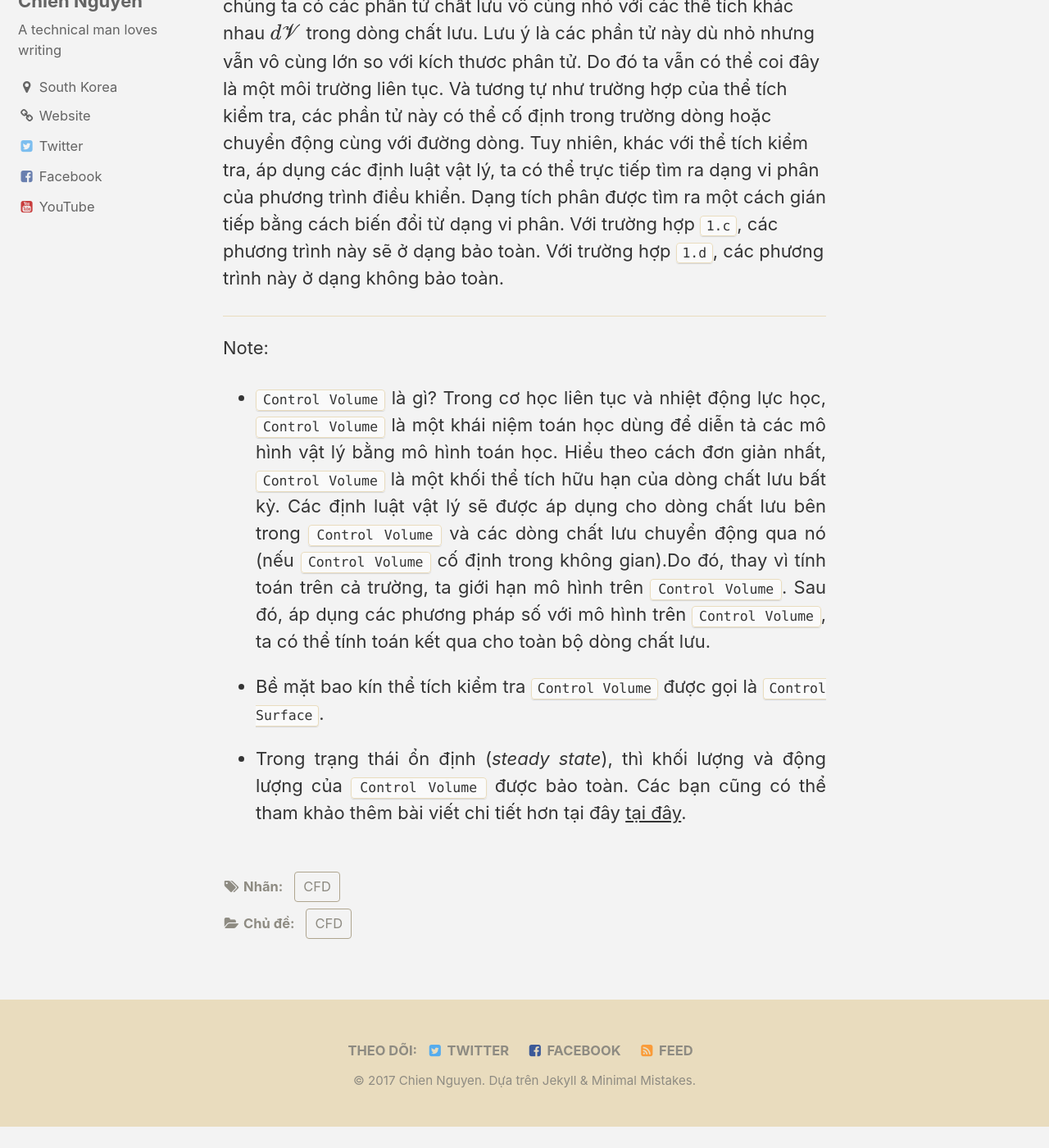
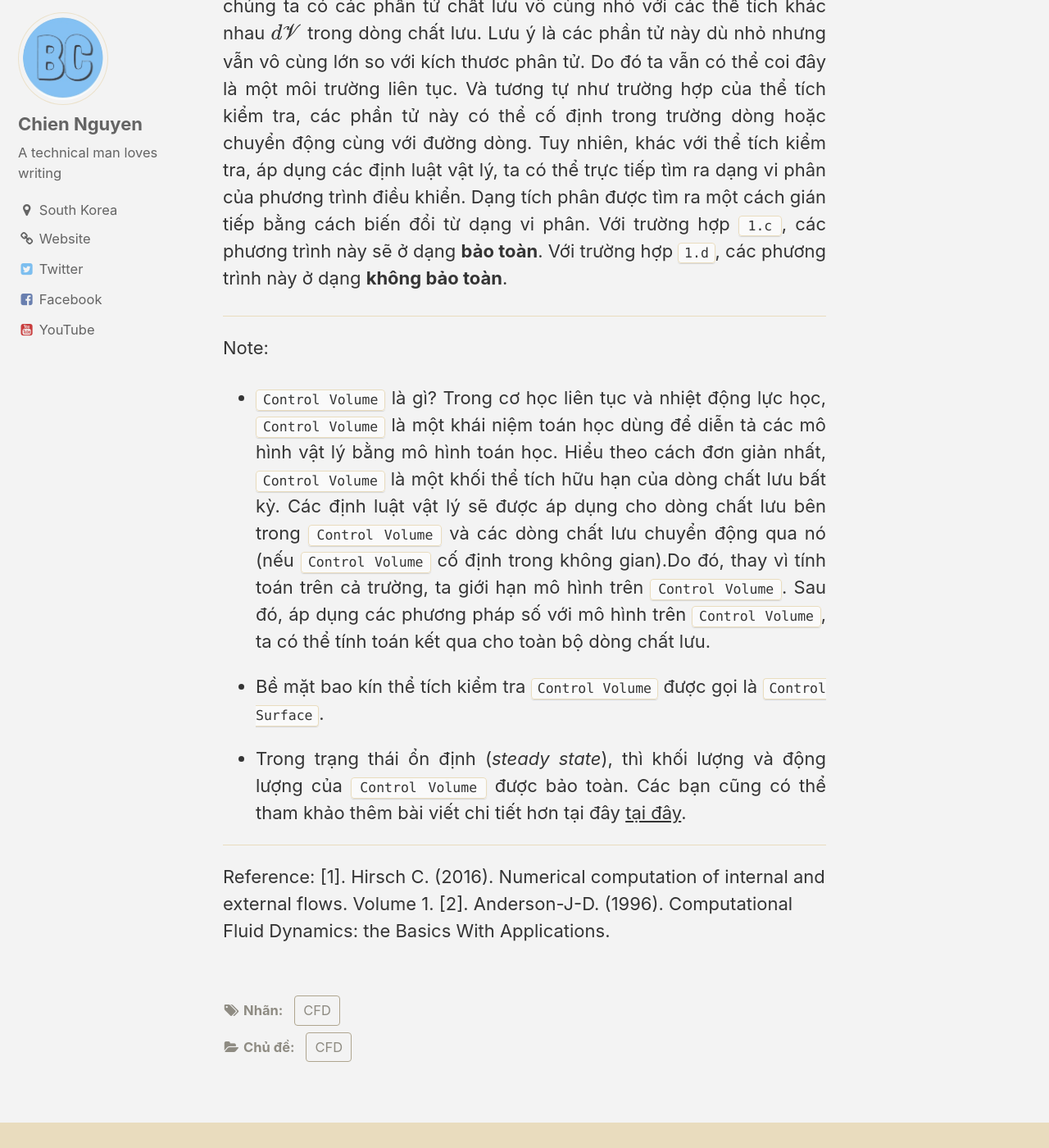
Before and after one commit to chienfm/chienfm.github.io, a Jekyll site: the page built from _pages/post-draft.md, in a window 1280 px wide and 1400 px high, scrolled down 2653 px. Shown: the whole window at 82% size. Built offline with Jekyll 4.4.1, drawn with Linux system fonts in a browser that asks for light colours; nearby versions of some CDN libraries; before the commit the page ends 4027 px from its top, so only the background shows below that.

Commit message:
Update Content

```diff
--- a/_pages/post-draft.md
+++ b/_pages/post-draft.md
@@ -39,7 +39,8 @@
 
 ### 1.2 Phần tử chất lưu hữu hạn (Infinitesimal Fluid Element)
 
-Tiếp tục xem xét trường dòng cho các trường hợp `1.c` và `1d`. Giả sử chúng ta có các phần tử chất lưu vô cùng nhỏ với các thể tích khác nhau $\mathscr{dV}$ trong dòng chất lưu. Lưu ý là các phần tử này dù nhỏ nhưng vẫn vô cùng lớn so với kích thươc phân tử. Do đó ta vẫn có thể coi đây là một môi trường liên tục. Và tương tự như trường hợp của thể tích kiểm tra, các phần tử này có thể cố định trong trường dòng hoặc chuyển động cùng với đường dòng. Tuy nhiên, khác với thể tích kiểm tra, áp dụng các định luật vật lý, ta có thể trực tiếp tìm ra dạng vi phân của phương trình điều khiển. Dạng tích phân được tìm ra một cách gián tiếp bằng cách biến đổi từ dạng vi phân. Với trường hợp `1.c`, các phương trình này sẽ ở dạng bảo toàn. Với trường hợp `1.d`, các phương trình này ở dạng không bảo toàn.
+Tiếp tục xem xét trường dòng cho các trường hợp `1.c` và `1d`. Giả sử chúng ta có các phần tử chất lưu vô cùng nhỏ với các thể tích khác nhau $\mathscr{dV}$ trong dòng chất lưu. Lưu ý là các phần tử này dù nhỏ nhưng vẫn vô cùng lớn so với kích thươc phân tử. Do đó ta vẫn có thể coi đây là một môi trường liên tục. Và tương tự như trường hợp của thể tích kiểm tra, các phần tử này có thể cố định trong trường dòng hoặc chuyển động cùng với đường dòng. Tuy nhiên, khác với thể tích kiểm tra, áp dụng các định luật vật lý, ta có thể trực tiếp tìm ra dạng vi phân của phương trình điều khiển. Dạng tích phân được tìm ra một cách gián tiếp bằng cách biến đổi từ dạng vi phân. Với trường hợp `1.c`, các phương trình này sẽ ở dạng **bảo toàn**. Với trường hợp `1.d`, các phương trình này ở dạng **không bảo toàn**.
+{: .text-justify}
 
 ---
 Note:
@@ -51,3 +52,8 @@
 
   - Trong trạng thái ổn định (*steady state*), thì khối lượng và động lượng của `Control Volume` được bảo toàn. Các bạn cũng có thể tham khảo thêm bài viết chi tiết hơn tại đây [tại đây](https://en.wikipedia.org/wiki/Control_volume).
   {: .text-justify}
+
+---
+Reference:
+[1]. Hirsch C. (2016). Numerical computation of internal and external flows. Volume 1.
+[2]. Anderson-J-D. (1996). Computational Fluid Dynamics: the Basics With Applications.
```
